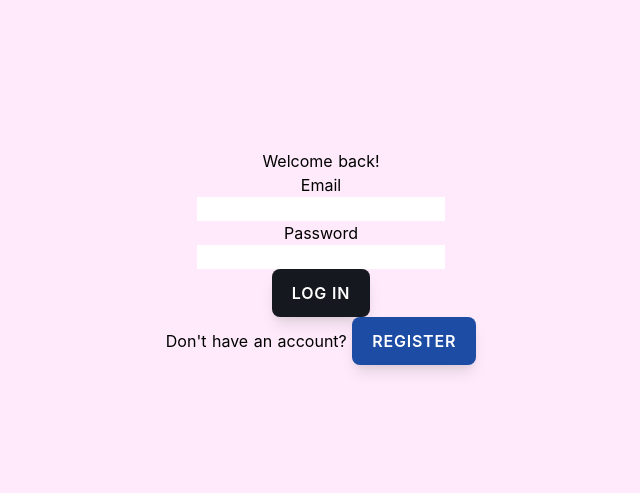
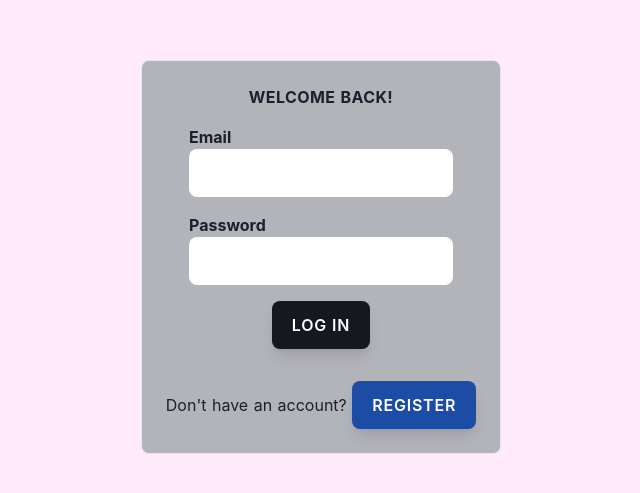
Before and after one commit to ielvisd/thuumper, a Nuxt app in the folder thuumper-beta/: page /login in a window 1280 px wide. Shown: the part 143-636 px from the top of the page, without its empty margins (319-959 px from the left). Built offline with nearby package versions, Linux system fonts and the light colour scheme; no server answers.

Commit message:
style login form

```diff
--- a/thuumper-beta/layouts/default.vue
+++ b/thuumper-beta/layouts/default.vue
@@ -1,5 +1,5 @@
 <template>
-  <div class="bg-tertiary">
+  <div class="bg-tertiary antialiased text-gray-900">
     <Nuxt />
   </div>
 </template>
--- a/thuumper-beta/pages/login.vue
+++ b/thuumper-beta/pages/login.vue
@@ -3,14 +3,19 @@
 <template>
   <section role="main">
     <div class="container bg-secondary">
-      <div>
-        <h1>Welcome back!</h1>
+      <div
+        class="bg-thumper border rounded-lg p-6 flex flex-col justify-center items-center"
+      >
+        <h1 class="text-center font-bold uppercase tracking-wide">
+          Welcome back!
+        </h1>
         <!-- <Notification v-if="error" :message="error" /> -->
         <form method="post" @submit.prevent="thuumperLoginAttempt">
-          <div>
-            <label>Email</label>
+          <div class="mt-4">
+            <label class="font-bold">Email</label>
             <div>
               <input
+                class="rounded-lg shaddow-inner py-3 px-2"
                 v-model="email"
                 type="email"
                 name="email"
@@ -18,10 +23,11 @@
               />
             </div>
           </div>
-          <div>
-            <p aria-label="password">Password</p>
+          <div class="mt-4">
+            <p class="font-bold" aria-label="password">Password</p>
             <div>
               <input
+                class="rounded-lg shaddow-inner py-3 px-2"
                 v-model="password"
                 type="password"
                 name="password"
@@ -29,13 +35,13 @@
               />
             </div>
           </div>
-          <div>
+          <div class="mt-4 flex flex-col justify-center items-center">
             <Button is="button" class="bg-primary btn" type="submit"
               >Log In</Button
             >
           </div>
         </form>
-        <div>
+        <div class="mt-8">
           <p>
             Don't have an account?
             <Button is="nuxt-link" class="bg-tertiary btn" to="/register"
@@ -100,7 +106,6 @@ export default {
   display: flex;
   justify-content: center;
   align-items: center;
-  text-align: center;
 }
 
 .title {
```
